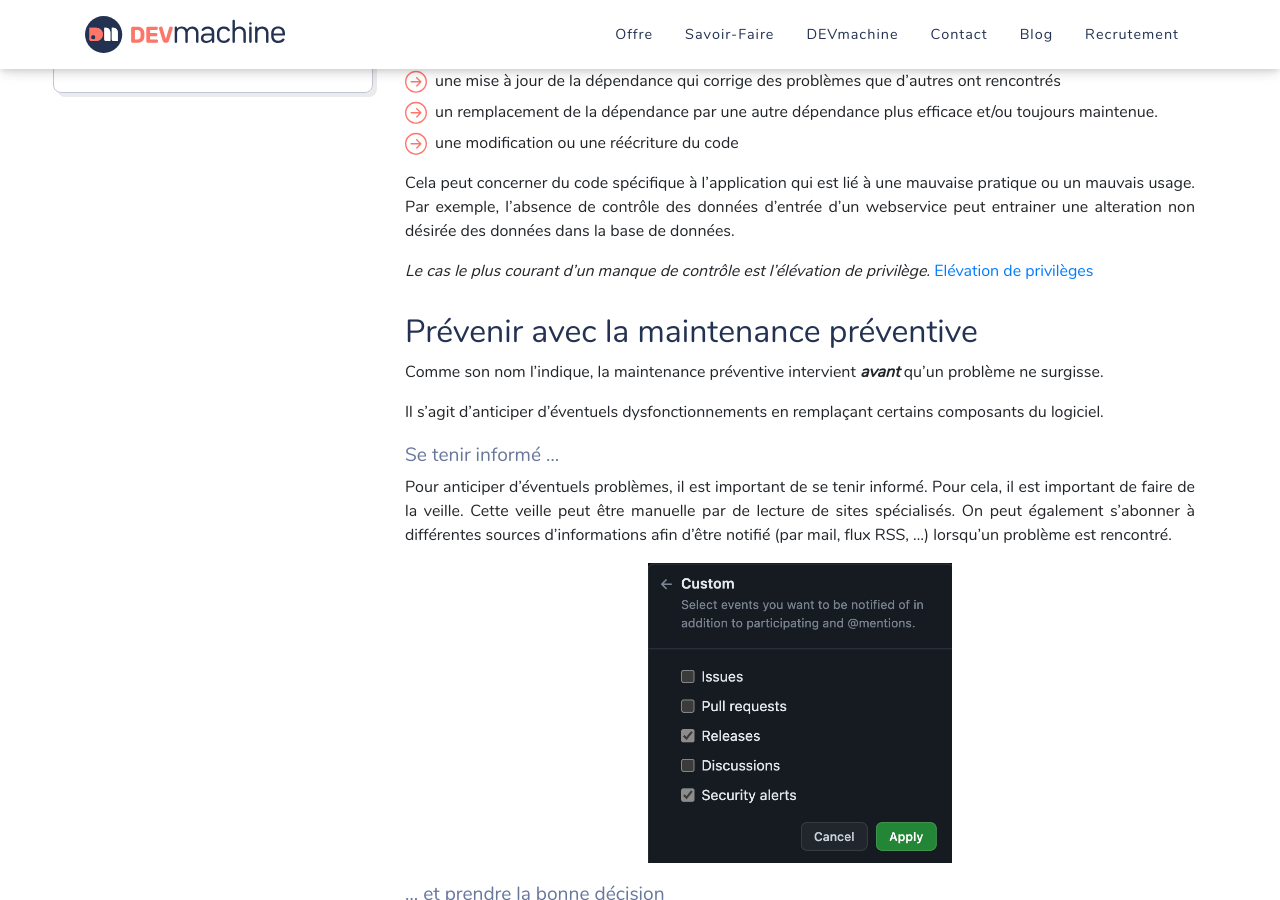
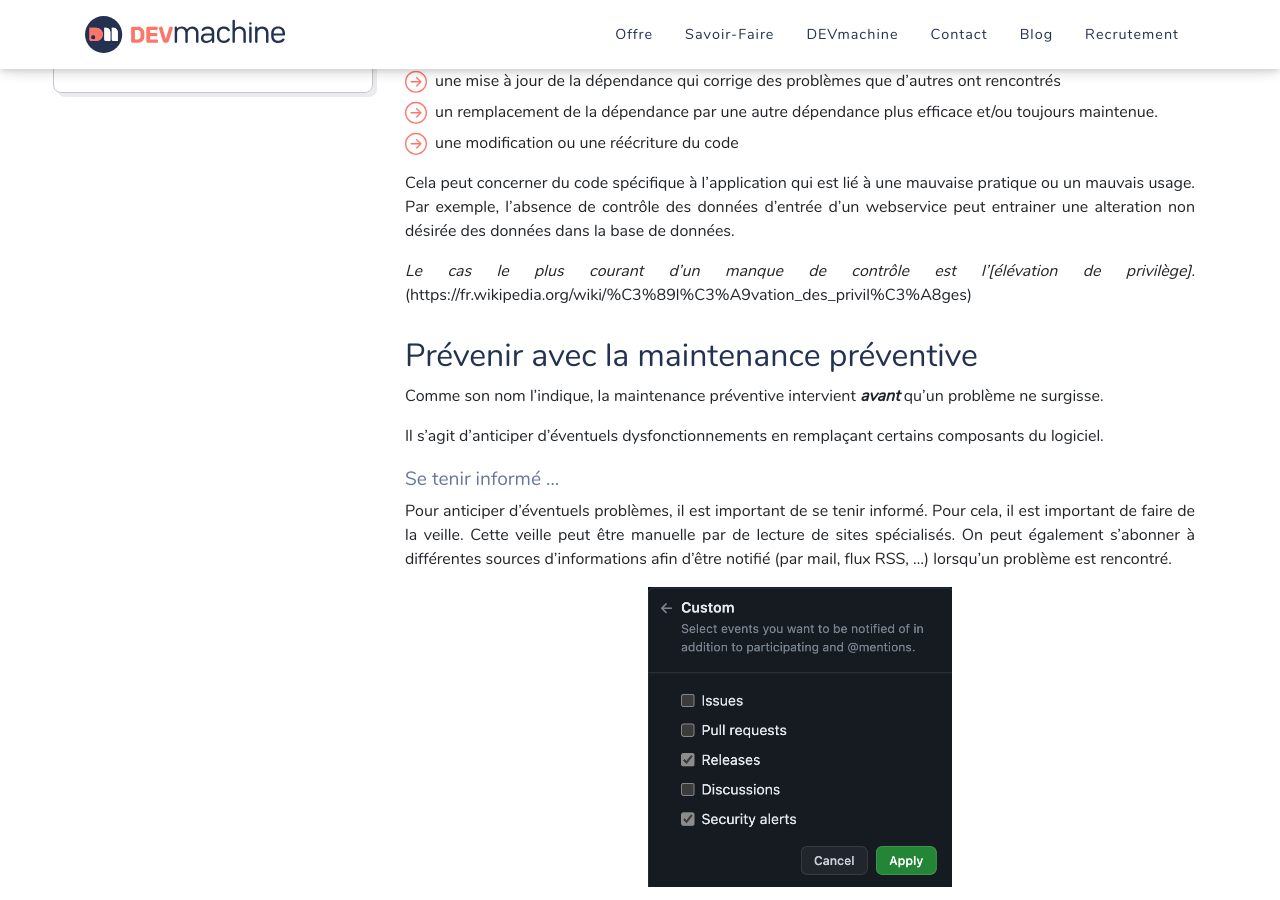
Before and after one commit to DEVmachine-fr/website, a Jekyll site: the page built from _posts/2023-03-28-maintenance-preventive-corrective.md, in a window 1280 px wide and 900 px high, scrolled down 863 px. Built offline with Jekyll 4.4.1, drawn with Linux system fonts in a browser that asks for light colours; nearby versions of some CDN libraries; some web fonts are replaced.

```diff
--- a/_posts/2023-03-28-maintenance-preventive-corrective.md
+++ b/_posts/2023-03-28-maintenance-preventive-corrective.md
@@ -45,7 +45,7 @@
 Cela peut concerner du code spécifique à l'application qui est lié à une mauvaise pratique ou un mauvais usage.
 Par exemple, l'absence de contrôle des données d'entrée d'un webservice peut entrainer une alteration non désirée des données dans la base de données.
 
-_Le cas le plus courant d'un manque de contrôle est l'élévation de privilège._ [Elévation de privilèges](https://fr.wikipedia.org/wiki/%C3%89l%C3%A9vation_des_privil%C3%A8ges)
+_Le cas le plus courant d'un manque de contrôle est l'[élévation de privilège]._ (https://fr.wikipedia.org/wiki/%C3%89l%C3%A9vation_des_privil%C3%A8ges)
 
 ## Prévenir avec la maintenance préventive
 
```
